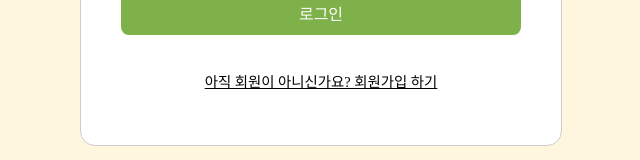
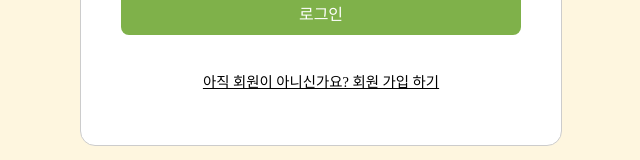
Before and after one commit to LikeLion-13th-E-TEAM-Inha-Hackathon/FE, a React (Vite) app: page /login in a window 1280 px wide. Shown: the part 469-629 px from the top of the page, without its empty margins (319-959 px from the left). Built offline with nearby package versions, Linux system fonts and the light colour scheme.

Commit message:
join 문제 해결

```diff
--- a/src/pages/Login.jsx
+++ b/src/pages/Login.jsx
@@ -11,6 +11,10 @@ function Login() {
 
   const handleLogin = async (e) => {
     e.preventDefault();
+
+    delete axios.defaults.headers.common['Authorization'];
+    localStorage.removeItem("access_token");
+    localStorage.removeItem("refresh_token");
 
     if (!email || !password) {
       setMessage("이메일과 비밀번호를 모두 입력해주세요.");
@@ -70,7 +74,7 @@ function Login() {
         <button type="submit" className="login-button">로그인</button>
         {message && <p className="login-message">{message}</p>}
         <p className="signup-link" onClick={() => navigate('/signup')}>
-          아직 회원이 아니신가요? 회원가입 하기
+          아직 회원이 아니신가요? 회원 가입 하기
         </p>
       </form>
     </div>
```
